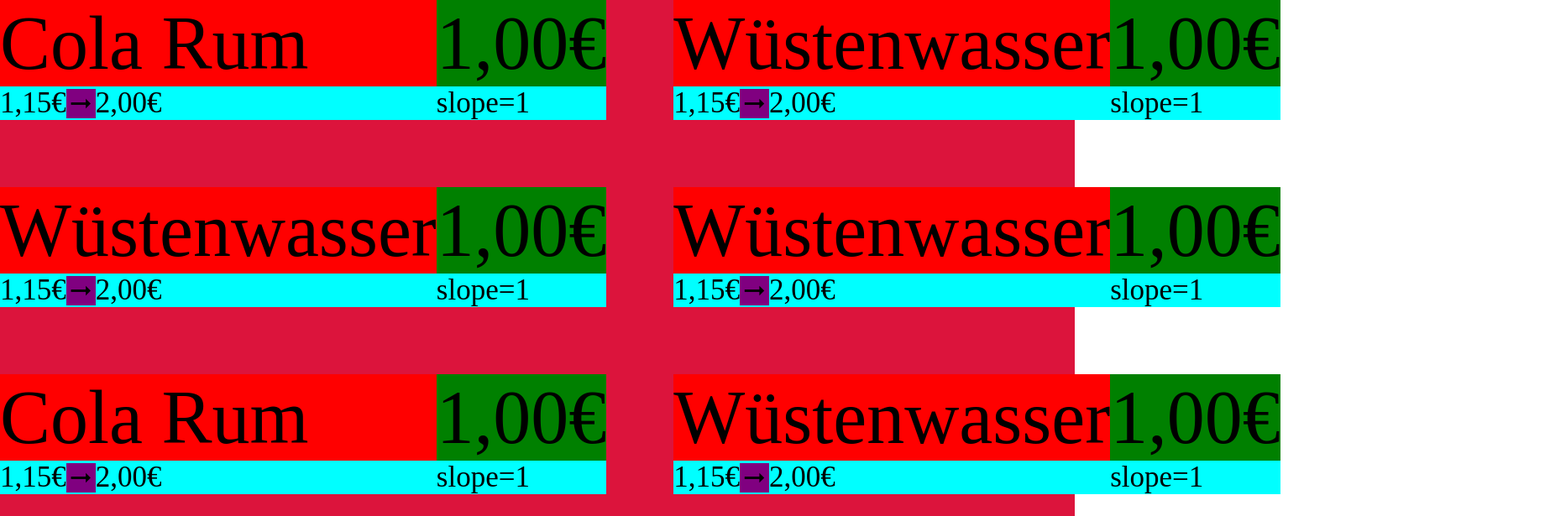
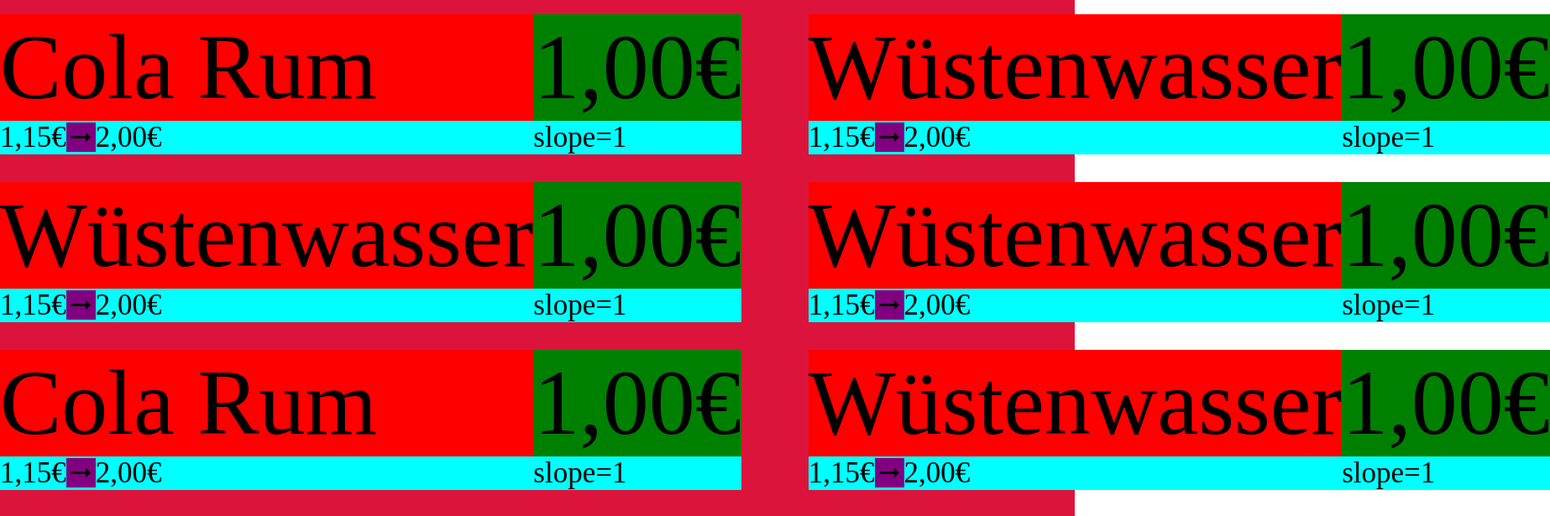
Before and after one commit to BenediktAlkin/StockParty, an Angular app in the folder frontend/: page / in a window 1280 px wide. Shown: the top 615 px of the page at 84% size, 1846 px wide, since content can reach past the window. Built offline with nearby package versions, Linux system fonts and the light colour scheme.

Commit message:
Update bartender-drinks.component.css

```diff
--- a/frontend/src/app/bartender/bartender-drinks/bartender-drinks.component.css
+++ b/frontend/src/app/bartender/bartender-drinks/bartender-drinks.component.css
@@ -2,7 +2,7 @@
     width: 100vw;
     height: 100vh;
     display: grid;
-    gap: 5em;
+    column-gap: 5em;
     grid-template-columns: repeat(2, 1fr);
     align-items: center;
     background-color: crimson;
@@ -21,7 +21,7 @@
 }
 
 .text-primary {
-    font-size: 90px;
+    font-size: 110px;
 }
 
 .text-secondary {
```
